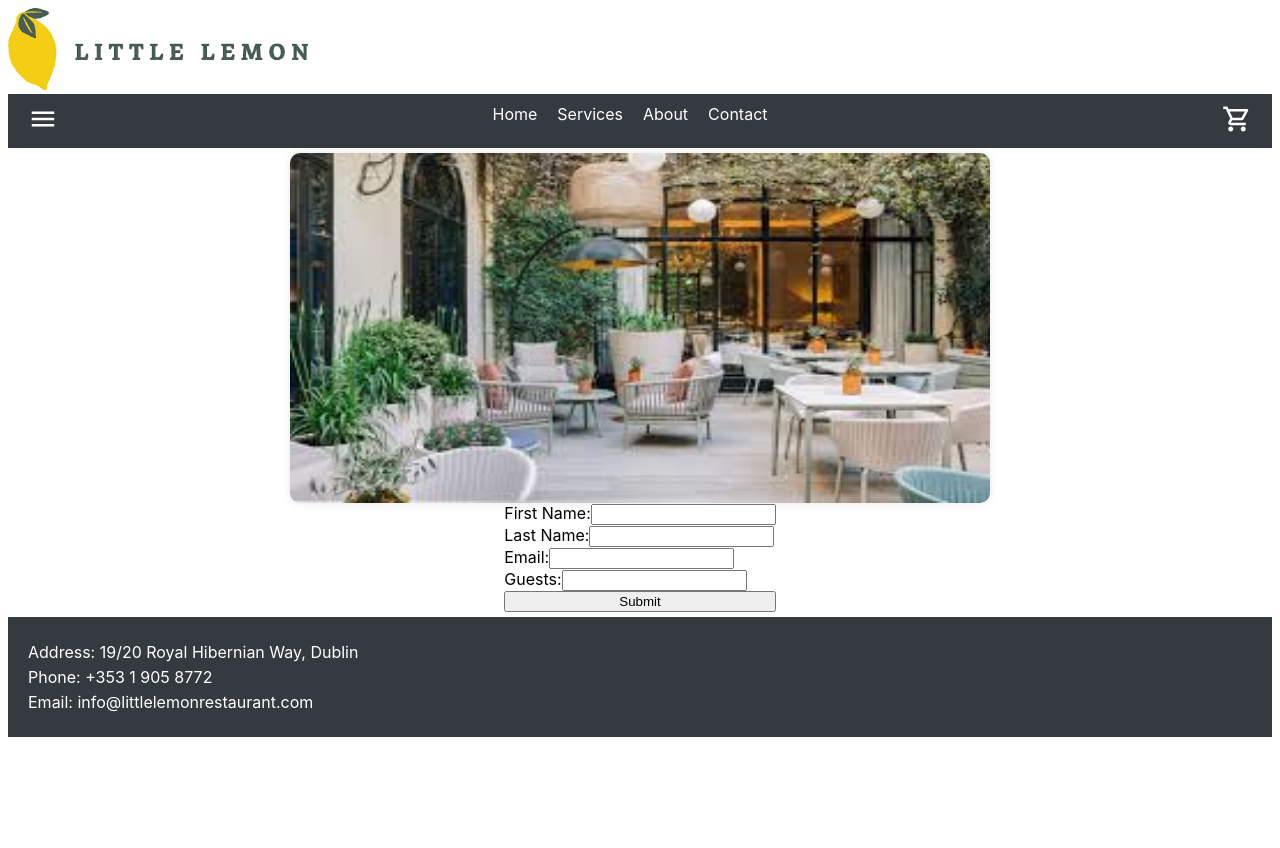
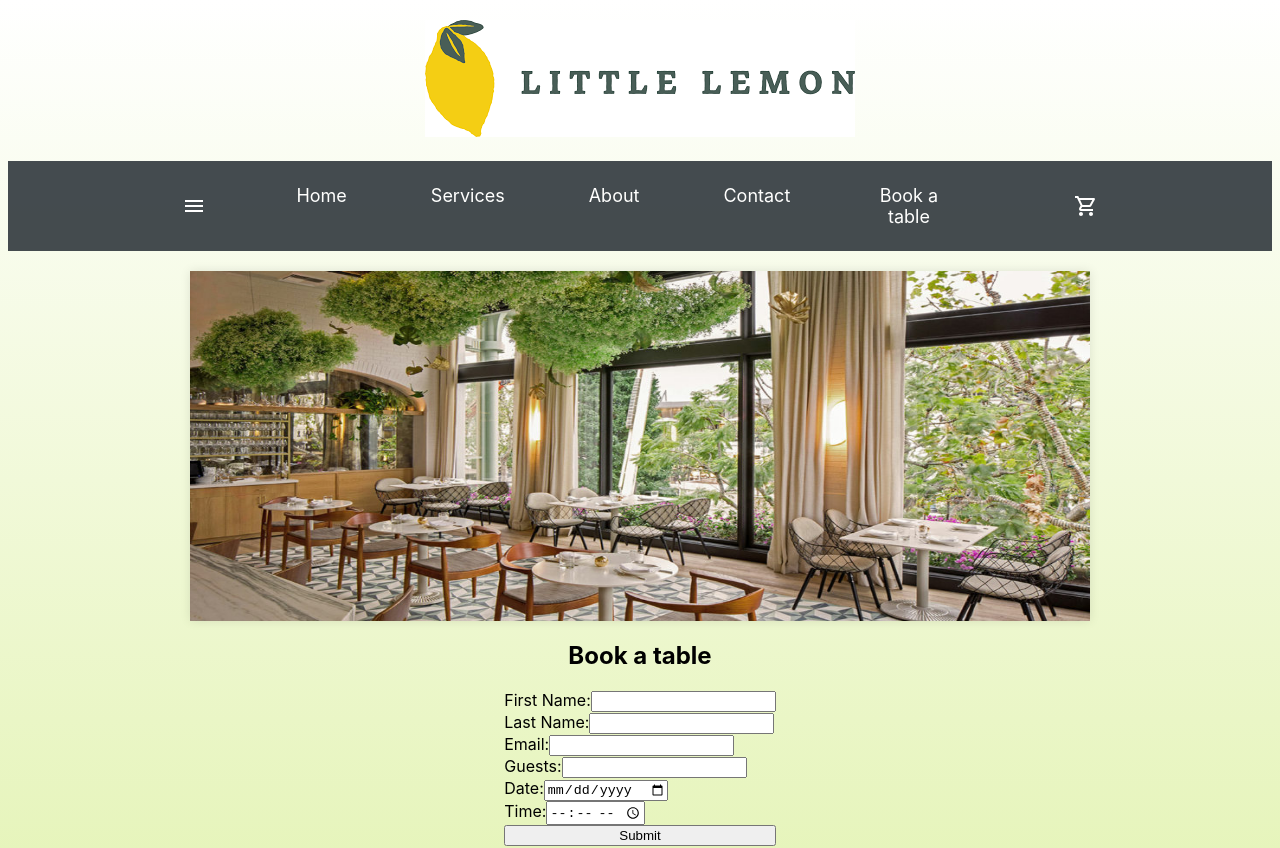
Before and after one commit to ellaiv/little-lemon, a React (Create React App) app: page / in a window 1280 px wide. Shown: the top 848 px of the page. Before the commit the page ends 800 px from the top, so only its background shows below. Built offline with nearby package versions, Linux system fonts and the light colour scheme.

Commit message:
Improving the web page

```diff
--- a/src/App.css
+++ b/src/App.css
@@ -1,20 +1,3 @@
-.App {
-  text-align: center;
-  margin: 20px; /* Margini exterioare de 20px */
-  background-color: white;
+body {
+  background-image: linear-gradient(to bottom, #ffffff 0%, #e3f3b3 100%);
 }
-
-.App-header {
-  background-color: #282c34;
-  min-height: 100vh;
-  display: flex;
-  flex-direction: column;
-  align-items: center;
-  justify-content: center;
-  font-size: calc(10px + 2vmin);
-  color: white;
-}
-
-.App-link {
-  color: #61dafb;
-}
--- a/src/components/footer/Footer.css
+++ b/src/components/footer/Footer.css
@@ -1,9 +1,28 @@
 .footer {
+  display: flex;
+  justify-content: space-between;
+  align-items: center;
+  padding: 20px;
   background-color: #343a40;
   color: white;
-  padding: 20px;
+  height: 60px;
 }
 
-.contact-info p {
-  margin: 5px 0;
+.left {
+  font-size: 35px;
+  flex: 1;
+  margin-left: 10%;
+  color: #f8f8b6;
 }
+
+.right {
+  text-align: right;
+  font-size: 14px;
+  flex: 1;
+  margin-right: 10%;
+  color: #f8f8b6;
+}
+
+.contact-info {
+  text-align: right; /* Asigură-te că informațiile de contact sunt aliniate la dreapta */
+}
--- a/src/components/footer/Footer.js
+++ b/src/components/footer/Footer.js
@@ -1,11 +1,13 @@
 import React from "react";
-
 import "./Footer.css";
 
 const Footer = () => {
   return (
     <footer className="footer">
-      <div className="contact-info">
+      <div className="left">
+        <p>Contact:</p>
+      </div>
+      <div className="right contact-info">
         <p>Address: 19/20 Royal Hibernian Way, Dublin</p>
         <p>Phone: +353 1 905 8772</p>
         <p>Email: info@littlelemonrestaurant.com</p>
--- a/src/components/header/Header.css
+++ b/src/components/header/Header.css
@@ -1,14 +1,12 @@
 .header {
   display: flex;
-  justify-content: space-between;
   align-items: center;
+  height: auto;
+  margin: 20px auto;
 }
 
 .logo {
-  width: 300px;
-  height: auto;
+  text-align: center;
+  display: block; /* Asigură că imaginea ocupă întreaga lățime a containerului */
+  margin: 0 auto;
 }
-
-.icon {
-  font-size: 2rem;
-}
--- a/src/components/header/Header.js
+++ b/src/components/header/Header.js
@@ -7,8 +7,8 @@ import "./Header.css";
 const Header = () => {
   return (
     <header className="header">
-      <div className="center">
-        <img src={logo} alt="Little Lemon Logo" className="logo" />
+      <div className="logo">
+        <img src={logo} alt="Little Lemon Logo" />
       </div>
     </header>
   );
--- a/src/components/main/MainContent.css
+++ b/src/components/main/MainContent.css
@@ -3,11 +3,10 @@
 }
 
 .image {
-  max-width: 100%; /* Asigură că imaginea nu depășește lățimea containerului */
+  max-width: 100%;
   height: 350px;
-  width: 700px;
-  border-radius: 10px; /* Adaugă colțuri rotunjite imaginii */
-  box-shadow: 0 0 10px rgba(0, 0, 0, 0.1); /* Adaugă o umbră subtilă imaginii */
+  width: 900px;
+  box-shadow: 0 0 10px rgba(0, 0, 0, 0.1);
 }
 
 .reservation-form-wrapper {
--- a/src/components/main/MainContent.js
+++ b/src/components/main/MainContent.js
@@ -9,7 +9,10 @@ const MainContent = ({ handleSubmit }) => {
   const [lastName, setLastName] = useState("");
   const [email, setEmail] = useState("");
   const [guests, setGuests] = useState("");
+  const [date, setDate] = useState("");
+  const [time, setTime] = useState("");
   const [formSubmitted, setFormSubmitted] = useState(false);
+
   const handleFirstNameChange = (e) => {
     setFirstName(e.target.value);
   };
@@ -26,13 +29,23 @@ const MainContent = ({ handleSubmit }) => {
     setGuests(e.target.value);
   };
 
+  const handleDateChange = (e) => {
+    setDate(e.target.value);
+  };
+
+  const handleTimeChange = (e) => {
+    setTime(e.target.value);
+  };
+
   const submitForm = (e) => {
     e.preventDefault();
-    handleSubmit({ firstName, lastName, email, guests });
+    handleSubmit({ firstName, lastName, email, guests, date, time });
     setFirstName("");
     setLastName("");
     setEmail("");
     setGuests("");
+    setDate("");
+    setTime("");
   };
 
   return (
@@ -40,6 +53,7 @@ const MainContent = ({ handleSubmit }) => {
       {!formSubmitted ? (
         <div className="reservation-form-wrapper">
           <img src={siteLogo} alt="Site Logo" className="image" />
+          <h2>Book a table</h2> {/* Mutarea frazei după imagine */}
           <form onSubmit={submitForm} className="reservation-form">
             <label>
               First Name:
@@ -77,6 +91,24 @@ const MainContent = ({ handleSubmit }) => {
                 required
               />
             </label>
+            <label>
+              Date:
+              <input
+                type="date"
+                value={date}
+                onChange={handleDateChange}
+                required
+              />
+            </label>
+            <label>
+              Time:
+              <input
+                type="time"
+                value={time}
+                onChange={handleTimeChange}
+                required
+              />
+            </label>
             <button type="submit" onClick={() => setFormSubmitted(true)}>
               Submit
             </button>
--- a/src/components/navbar/Nav.css
+++ b/src/components/navbar/Nav.css
@@ -1,19 +1,28 @@
 .nav {
-  background-color: #343a40;
-  padding: 10px 20px;
+  background-color: rgba(52, 58, 64, 0.915);
+  padding: 12px 50px;
   text-align: center;
+  align-items: center;
   display: flex;
+  justify-content: space-between;
+  margin-bottom: 20px;
+}
+
+.nav-links {
+  display: flex;
+  flex-grow: 1;
+  justify-content: center;
 }
 
 ul {
   list-style: none;
   padding: 0;
   margin: 0;
+  display: flex;
 }
 
 li {
-  display: inline;
-  margin-right: 20px;
+  margin-right: 40px;
 }
 
 a {
@@ -22,13 +31,31 @@ a {
 }
 
 a:hover {
-  color: lightgray;
+  color: rgb(149, 181, 153);
 }
 
-.left {
-  margin-right: auto;
+ul li a {
+  display: inline-block;
+  padding: 10px 20px;
+  text-decoration: none;
+  color: #fffffe;
+  border: 2px solid transparent;
+  border-radius: 7px;
+  font-size: 18px;
 }
 
-.right {
-  margin-left: auto;
+ul li a:hover {
+  border-color: #7aae79;
 }
+
+.left .MuiIconButton-root {
+  margin-right: 60px;
+  display: flex;
+  align-items: center;
+}
+
+.right .MuiIconButton-root {
+  margin-left: 60px;
+  display: flex;
+  align-items: center;
+}
--- a/src/components/navbar/Nav.js
+++ b/src/components/navbar/Nav.js
@@ -1,16 +1,47 @@
-import { Menu, ShoppingCartOutlined } from "@mui/icons-material";
-import React from "react";
+import { Menu as MenuIcon, ShoppingCartOutlined } from "@mui/icons-material";
+import { Badge, IconButton, Menu, MenuItem } from "@mui/material";
+import { useState } from "react";
 
 import "./Nav.css";
 
 const Nav = () => {
+  const [anchorEl, setAnchorEl] = useState(null);
+  const [cartItems, setCartItems] = useState([]);
+
+  const handleMenuClick = (event) => {
+    setAnchorEl(event.currentTarget);
+  };
+
+  const handleCloseMenu = () => {
+    setAnchorEl(null);
+  };
+
+  const handleMenuItemClick = (event) => {
+    handleCloseMenu();
+  };
+
+  const handleAddToCart = (item) => {
+    setCartItems([...cartItems, item]);
+  };
+
   return (
-    <>
     <nav className="nav">
       <div className="left">
-          <Menu style={{ color: "white", fontSize: 30 }} />
+        <IconButton style={{ color: "white" }} onClick={handleMenuClick}>
+          <MenuIcon />
+        </IconButton>
+
+        <Menu
+          anchorEl={anchorEl}
+          open={Boolean(anchorEl)}
+          onClose={handleCloseMenu}
+        >
+          <MenuItem onClick={handleMenuItemClick}>Drinks</MenuItem>
+          <MenuItem onClick={handleMenuItemClick}>Beverages</MenuItem>
+          <MenuItem onClick={handleMenuItemClick}>Salads</MenuItem>
+        </Menu>
       </div>
-        <ul>
+      <ul className="nav-links">
         <li>
           <a href="#">Home</a>
         </li>
@@ -23,12 +54,21 @@ const Nav = () => {
         <li>
           <a href="#">Contact</a>
         </li>
+        <li>
+          <a href="#">Book a table</a>
+        </li>
       </ul>
       <div className="right">
-          <ShoppingCartOutlined style={{ color: "white", fontSize: 30 }} />
+        <IconButton
+          style={{ color: "white" }}
+          onClick={() => handleAddToCart("Product")}
+        >
+          <Badge badgeContent={cartItems.length} color="error">
+            <ShoppingCartOutlined />
+          </Badge>
+        </IconButton>
       </div>
     </nav>
-    </>
   );
 };
 
```
Also changed, not shown: src/assets/images.jpg. Lines whose indentation alone changed are shown as unchanged.
